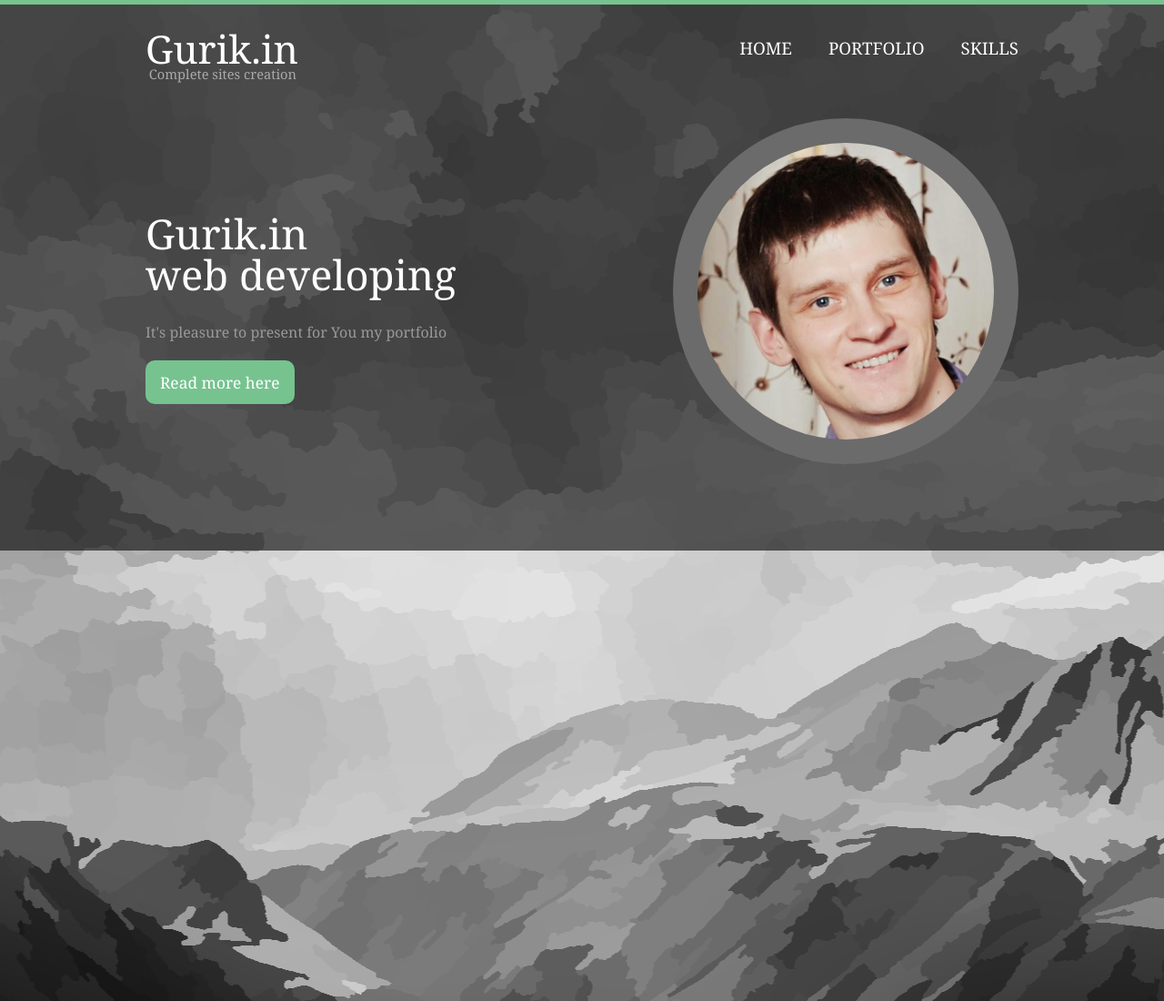
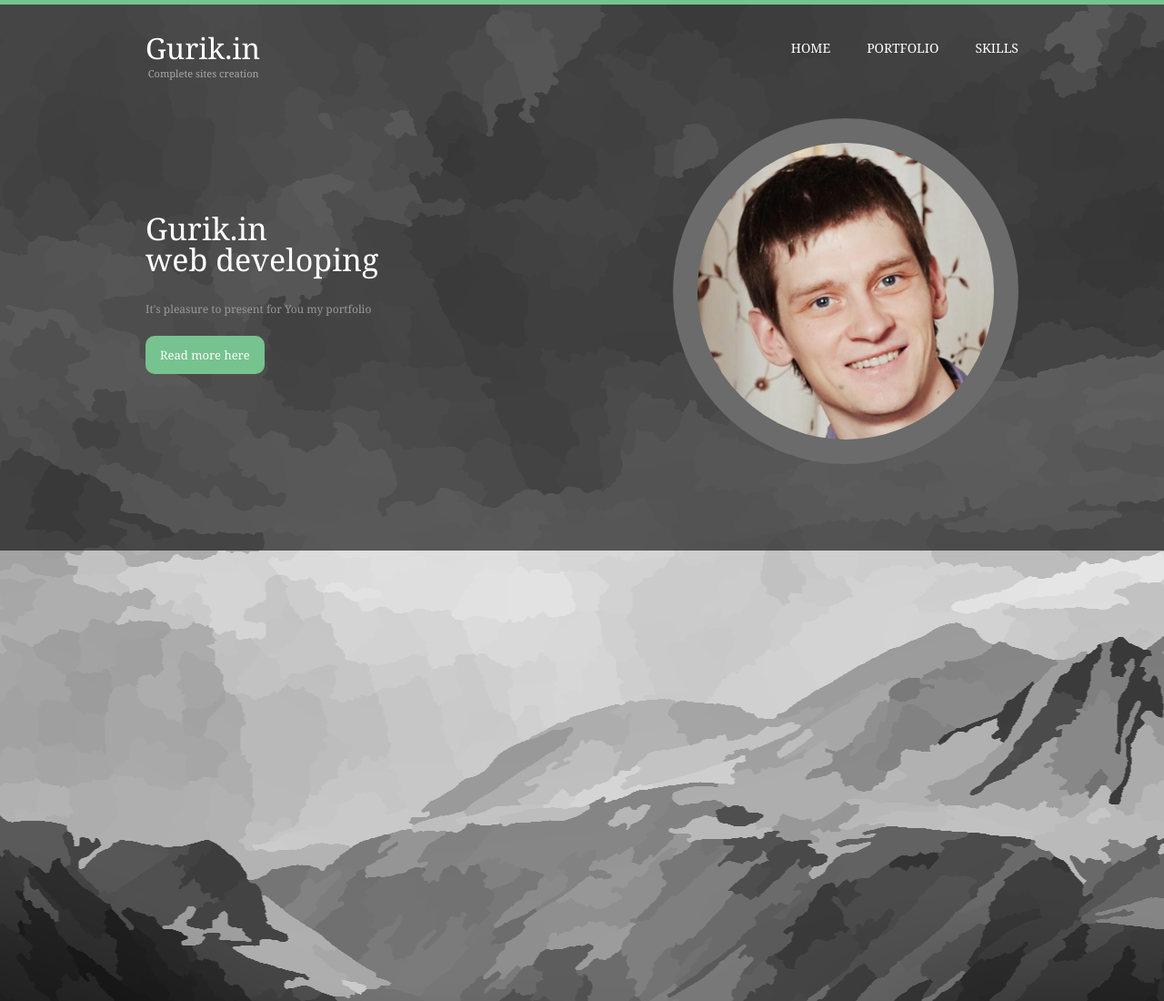
Before and after one commit to Gurikin/Gurikin.github.io, a plain HTML site: page Portfolio/index.html in a window 1280 px wide. Shown: the top 1100 px of the page at 91% size. Drawn offline with Linux system fonts and the light colour scheme.

Commit message:
pt-to-px

```diff
--- a/Portfolio/css/style.css
+++ b/Portfolio/css/style.css
@@ -1,4 +1,4 @@
-html, body, div, span, object, iframe, h1, h2, h3, h4, h5, h6, p, blockquote, pre, a, abbr, acronym, address, big, cite, code, del, dfn, em, img, ins, kbd, q, s, samp, small, strike, strong, sub, sup, tt, var, b, u, i, center, dl, dt, dd, ol, ul, li, fieldset, form, label, legend, table, caption, tbody, tfoot, thead, rt, th, td, article, aside, canvsas, details, embed, figure, figcaption, footer, header, hgroup, menu, nav, output, ruby, section, summary, time, mark, audio, video {
+html, body, div, span, object, iframe, h1, h2, h3, h4, h5, h6, p, blockquote, pre, a, abbr, acronym, address, big, cite, code, del, dfn, em, img, ins, kbd, q, s, samp, small, strike, strong, sub, sup, tt, var, b, u, i, center, dl, dt, dd, ol, ul, li, fieldset, form, label, legend, table, capxion, tbody, tfoot, thead, rt, th, td, article, aside, canvsas, details, embed, figure, figcapxion, footer, header, hgroup, menu, nav, output, ruby, section, summary, time, mark, audio, video {
     margin: 0;
     padding: 0;
     border: 0;
@@ -77,7 +77,7 @@ a, a:hover {
 
 .title {
     float: left;
-    font-size: 32pt;
+    font-size: 32px;
 }
 
 .title a {
@@ -86,7 +86,7 @@ a, a:hover {
 
 .title pre {
     color: #aaaaaa;
-    font-size: 11pt;
+    font-size: 11px;
     padding-top: 10px;
 }
 
@@ -105,7 +105,7 @@ a, a:hover {
 
 .nav a {
     text-transform: uppercase;
-    font-size: 14pt;
+    font-size: 14px;
     color: #fff;
 }
 
@@ -141,20 +141,20 @@ a, a:hover {
 }
 
 .slider h1 {
-    font: 34pt/34pt Georgia, Arial, sans-serif;
+    font: 34px/34px Georgia, Arial, sans-serif;
     color: #fff;
     margin-bottom: 32px
 }
 
 .slider p {
-    font: 12pt/12pt Georgia, Arial, sans-serif;
+    font: 12px/12px Georgia, Arial, sans-serif;
     color: #999;
     margin-bottom: 23px;
 }
 
 .btn {
     padding: 12px 16px;
-    font: 13pt Georgia, Arial, sans-serif;
+    font: 13px Georgia, Arial, sans-serif;
     background-color: #76c38f;
     color: #fff;
     border: none;
```
